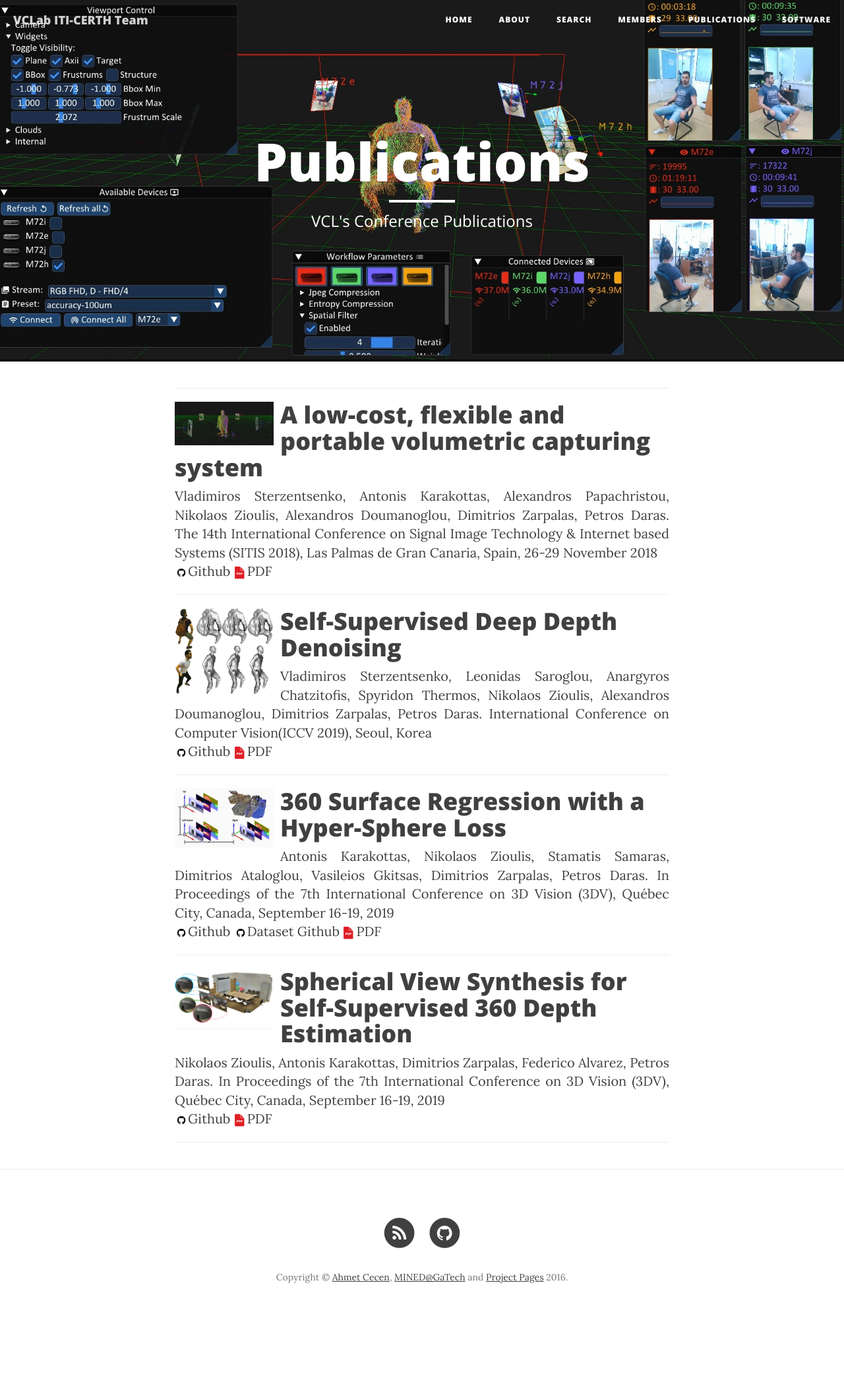
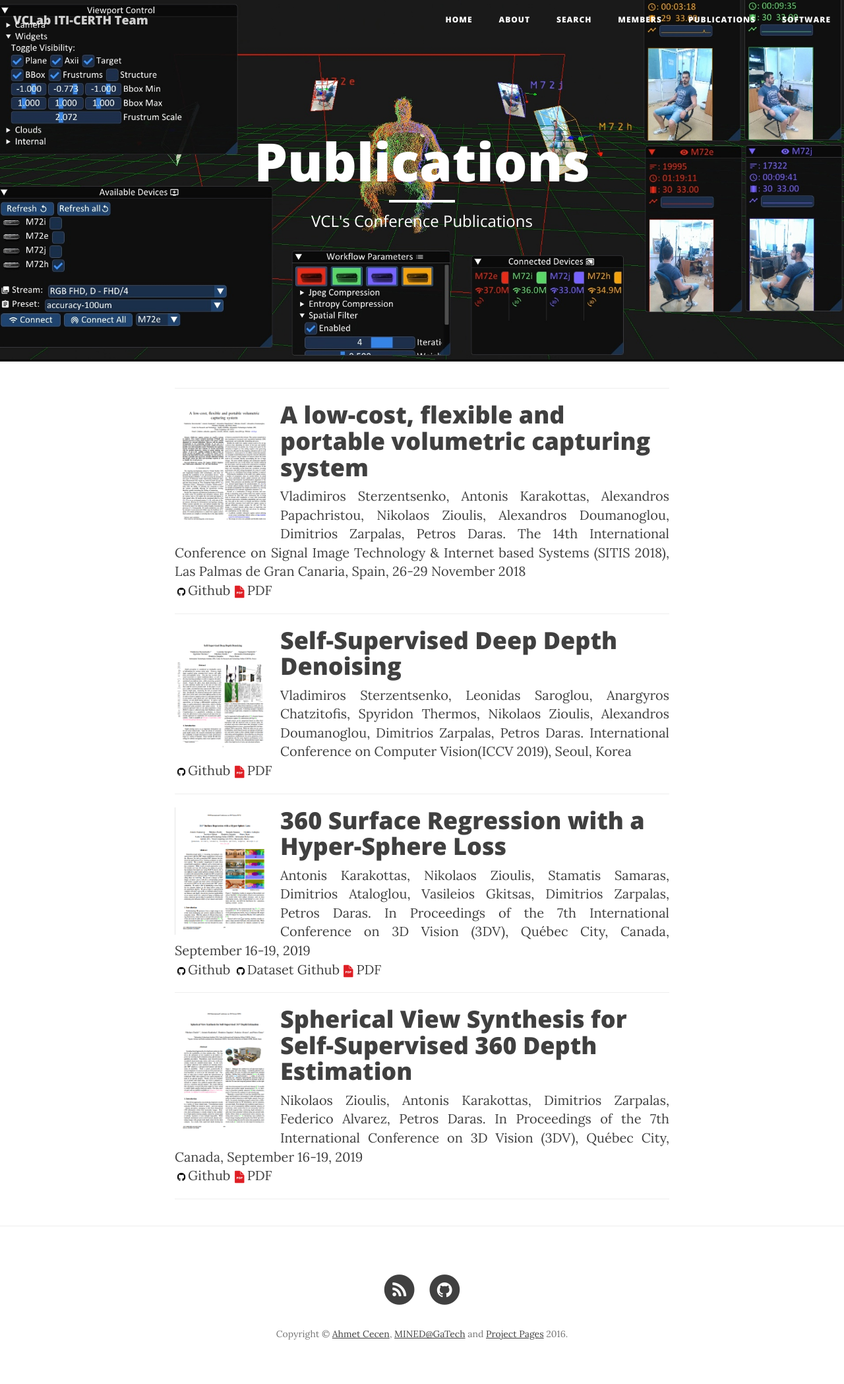
Before and after one commit to VCL3D/vcl3d.github.io, a Jekyll site: the page built from publications.html, in a window 1280 px wide. Shown: the whole page at 66% size. Built offline with Jekyll 4.4.1, drawn with Linux system fonts in a browser that asks for light colours; nearby versions of some CDN libraries; before the commit the page ends 2012 px from its top, so only the background shows below that.

Commit message:
changed publication images

```diff
--- a/_data/publications.yml
+++ b/_data/publications.yml
@@ -4,13 +4,13 @@
   info: Vladimiros Sterzentsenko, Antonis Karakottas, Alexandros Papachristou, Nikolaos Zioulis, Alexandros Doumanoglou, Dimitrios Zarpalas, Petros Daras. The 14th International Conference on Signal Image Technology & Internet based Systems (SITIS 2018), Las Palmas de Gran Canaria, Spain, 26-29 November 2018
   github: https://github.com/VCL3D/VolumetricCapture
   pdf: http://vcl.iti.gr/vclNew/wp-content/uploads/2018/11/low-cost-flexible.pdf
-  img: https://github.com/VCL3D/vcl3d.github.io/blob/master/img/publications_images/Volcap_image.png?raw=true
+  img: https://github.com/VCL3D/vcl3d.github.io/blob/master/img/publications_images/ALowCost.png?raw=true
   visible: true
 
 - name: "Self-Supervised Deep Depth Denoising"
   info: Vladimiros Sterzentsenko, Leonidas Saroglou, Anargyros Chatzitofis, Spyridon Thermos, Nikolaos Zioulis, Alexandros Doumanoglou, Dimitrios Zarpalas, Petros Daras. International Conference on Computer Vision(ICCV 2019), Seoul, Korea
   github: https://vcl3d.github.io/DeepDepthDenoising/
-  img: https://github.com/VCL3D/vcl3d.github.io/blob/master/img/publications_images/ddd_image.png?raw=true
+  img: https://github.com/VCL3D/vcl3d.github.io/blob/master/img/publications_images/DeepDepth.png?raw=true
   pdf: https://arxiv.org/pdf/1909.01193.pdf
   visible: true
 
@@ -18,13 +18,13 @@
   info: Antonis Karakottas, Nikolaos Zioulis, Stamatis Samaras, Dimitrios Ataloglou, Vasileios Gkitsas,  Dimitrios Zarpalas, Petros Daras. In Proceedings of the 7th International Conference on 3D Vision (3DV), Québec City, Canada, September 16-19, 2019
   github: https://vcl3d.github.io/HyperSphereSurfaceRegression/
   dataset_github: https://vcl3d.github.io/3D60/
-  img: https://github.com/VCL3D/vcl3d.github.io/blob/master/img/publications_images/3D60_dataset_image.png?raw=true
+  img: https://github.com/VCL3D/vcl3d.github.io/blob/master/img/publications_images/360SurfaceRegression.png?raw=true
   pdf: https://vcl.iti.gr/vclNew/wp-content/uploads/2019/09/HyperSphereLoss.pdf
   visible: true
 
 - name: "Spherical View Synthesis for Self-Supervised 360 Depth Estimation"
   info: Nikolaos Zioulis, Antonis Karakottas, Dimitrios Zarpalas, Federico Alvarez, Petros Daras. In Proceedings of the 7th International Conference on 3D Vision (3DV), Québec City, Canada, September 16-19, 2019
   github: https://vcl3d.github.io/SphericalViewSynthesis/
-  img: https://github.com/VCL3D/vcl3d.github.io/blob/master/img/publications_images/spherical_view_synthesis_image.png?raw=true
+  img: https://github.com/VCL3D/vcl3d.github.io/blob/master/img/publications_images/SphericalSynthesis.png?raw=true
   pdf: https://arxiv.org/pdf/1909.08112.pdf
   visible: true
```
Also changed, not shown: img/publications_images/360SurfaceRegression.png (added), img/publications_images/3D60_dataset_image.png (deleted), img/publications_images/ALowCost.png (added), img/publications_images/DeepDepth.png (added), img/publications_images/SphericalSynthesis.png (added), img/publications_images/Volcap_image.png (deleted), img/publications_images/ddd_image.png (deleted), img/publications_images/spherical_view_synthesis_image.png (deleted).
